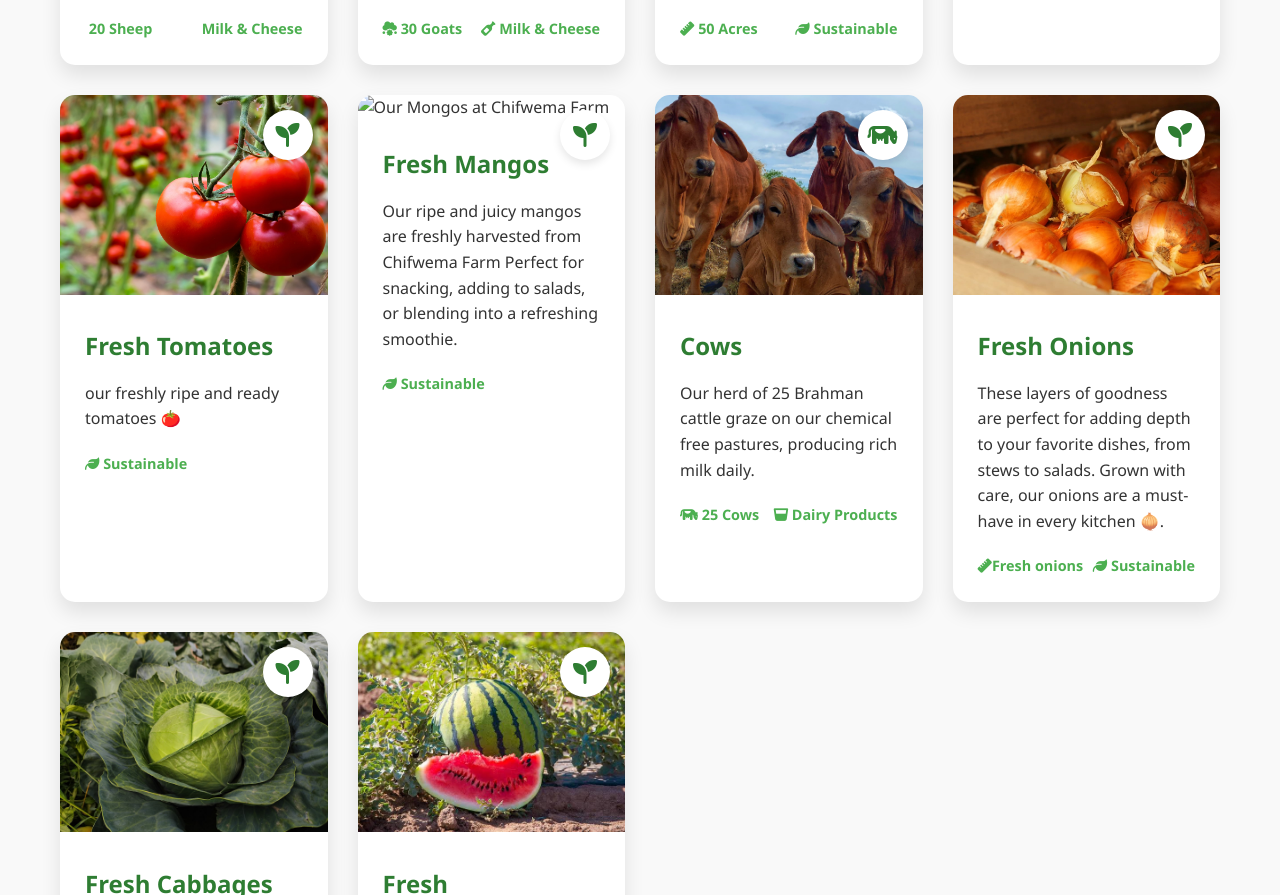
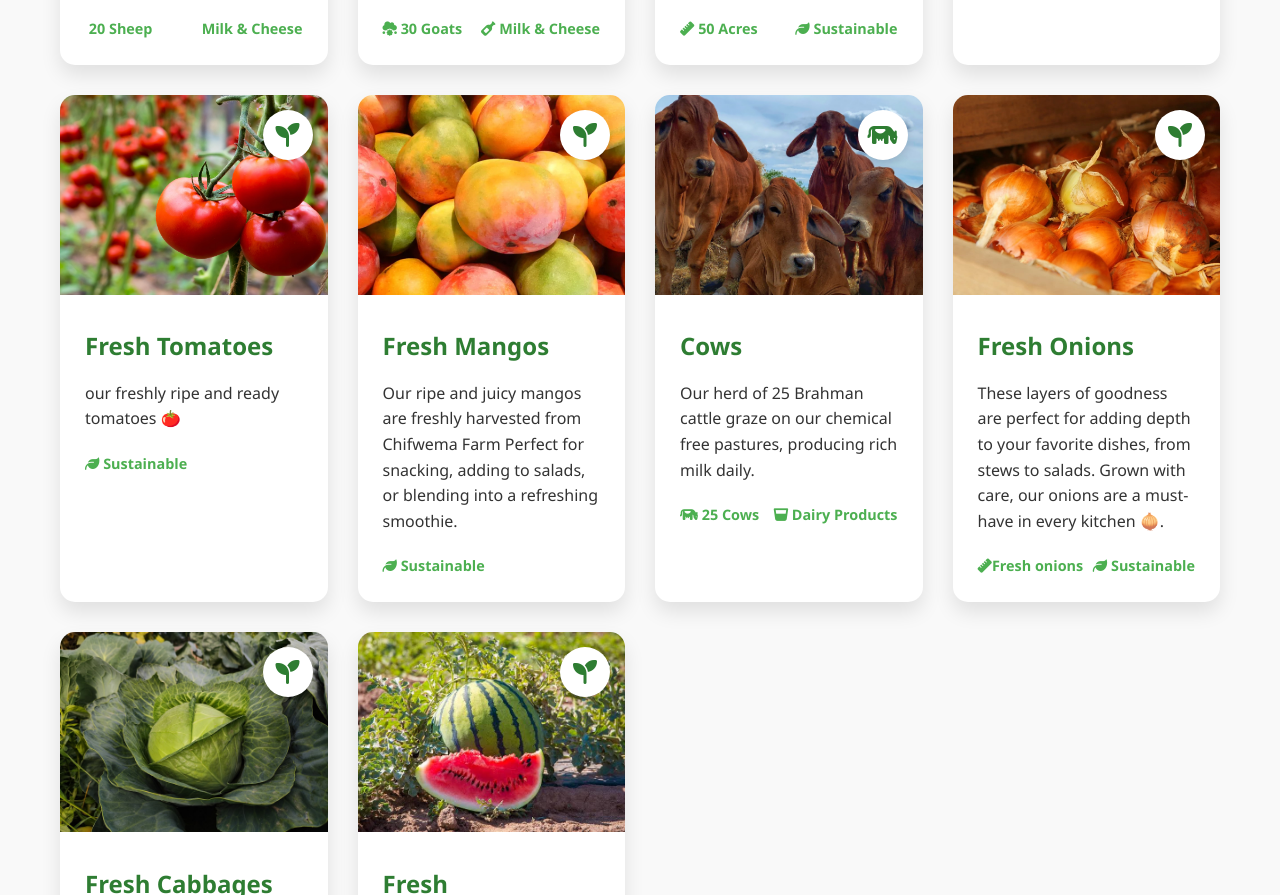
Before and after one commit to yndambwa-coder/Farm.github.ic, a plain HTML site: page index.html in a window 1280 px wide. Shown: the part 1198-2093 px from the top of the page. Drawn offline with Linux system fonts and the light colour scheme; some icons are missing.

Commit message:
Update index.html

```diff
--- a/index.html
+++ b/index.html
@@ -696,7 +696,7 @@
                 <div class="category-icon">
                     <i class="fas fa-seedling"></i>
                 </div>
-                <img src="jpeg" alt="Our Mongos at Chifwema Farm">
+                <img src="mangos1-feature-960x720-1.jpg" alt="Our Mongos at Chifwema Farm">
                 <div class="category-content">
                     <h3>Fresh Mangos</h3>
                     <p>Our ripe and juicy mangos are freshly harvested from Chifwema Farm Perfect for snacking, adding to salads, or blending into a refreshing smoothie. </p>
```
